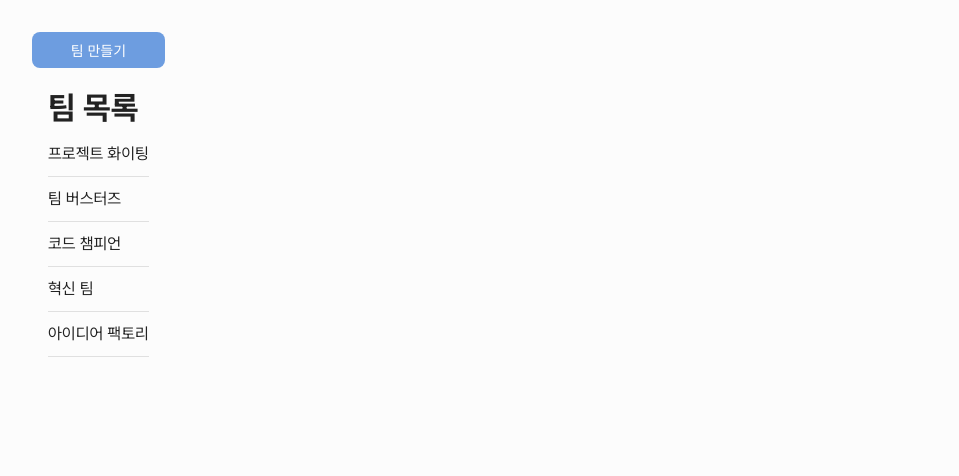
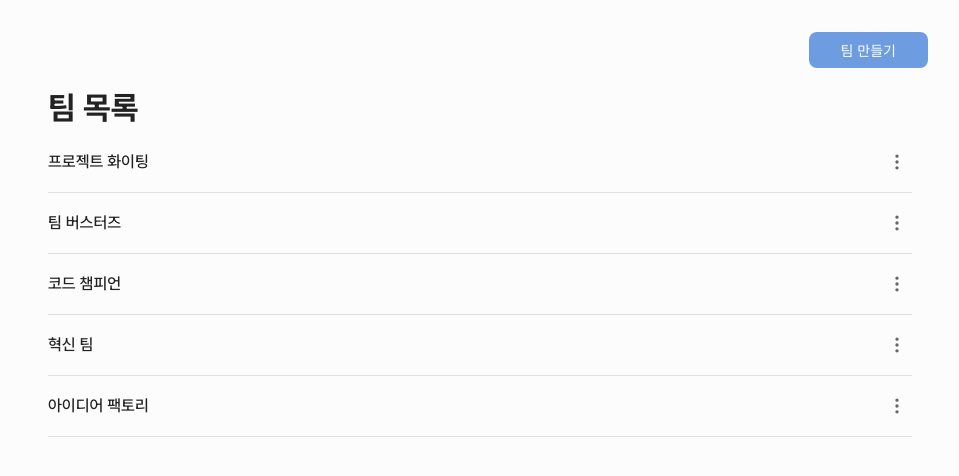
Before and after one commit to supercoding-aico/frontend, a React (Create React App) app: page /team in a window 1280 px wide. Shown: the top 476 px of the page, without its empty margins (320-1279 px from the left). Built offline with nearby package versions, Linux system fonts and the light colour scheme.

Commit message:
UI: 팀 목록 수정

```diff
--- a/package.json
+++ b/package.json
@@ -17,6 +17,7 @@
     "react": "^19.0.0",
     "react-dom": "^19.0.0",
     "react-feather": "^2.0.10",
+    "react-icons": "^5.5.0",
     "react-redux": "^9.2.0",
     "react-router-dom": "^7.1.5",
     "react-scripts": "5.0.1",
--- a/src/components/common/Modal.jsx
+++ b/src/components/common/Modal.jsx
@@ -21,12 +21,12 @@ const Modal = ({ children, onClose, onClick }) => {
         {children}
         <footer className='modal__footer'>
           {onClose && (
-            <Button type='button' theme='cancel' onClick={onClose}>
+            <Button type='button' theme='primary' onClick={onClose}>
               취소
             </Button>
           )}
           {onClick && (
-            <Button type='button' theme='primary' onClick={onClick}>
+            <Button type='button' theme='accent' onClick={onClick}>
               확인
             </Button>
           )}
--- a/src/components/team-page/TeamCreate.jsx
+++ b/src/components/team-page/TeamCreate.jsx
@@ -25,7 +25,7 @@ const TeamCreate = () => {
   };
   return (
     <div className='team-create'>
-      <Button type='button' theme='accent' isFull={true} onClick={handleCreateTeam}>
+      <Button type='button' theme='accent' onClick={handleCreateTeam}>
         팀 만들기
       </Button>
 
--- a/src/components/team-page/TeamList.jsx
+++ b/src/components/team-page/TeamList.jsx
@@ -1,8 +1,11 @@
+import { useState } from 'react';
+import { useNavigate } from 'react-router-dom';
 import P from '@components/common/P';
 import '@styles/components/team-page/team-list.scss';
-import { useNavigate } from 'react-router-dom';
+import { FiMoreVertical } from 'react-icons/fi';
+import Modal from '@components/common/Modal';
+import FormInput from '@components/common/FormInput';
 
-// mock data
 const teamsData = [
   { teamId: 1, name: '프로젝트 화이팅' },
   { teamId: 2, name: '팀 버스터즈' },
@@ -13,9 +16,36 @@ const teamsData = [
 
 const TeamList = () => {
   const navigate = useNavigate();
+  const [dropdownOpen, setDropdownOpen] = useState(null);
+  const [editModalOpen, setEditModalOpen] = useState(false);
+  const [selectedTeam, setSelectedTeam] = useState(null);
+  const [editedName, setEditedName] = useState('');
 
   const handleTitleClick = (team) => {
     navigate(`/team/detail/${team.teamId}`);
+  };
+
+  const toggleDropdown = (teamId) => {
+    setDropdownOpen(dropdownOpen === teamId ? null : teamId);
+  };
+
+  const handleEditTeam = (team) => {
+    setSelectedTeam(team);
+    setEditModalOpen(true);
+    setDropdownOpen(null);
+  };
+
+  const handleDeleteTeam = (teamId) => {
+    console.log(`팀 삭제: ${teamId}`);
+    setDropdownOpen(null);
+  };
+
+  const handleEditedNameSend = () => {
+    setEditModalOpen(false);
+  };
+
+  const handleTeamNameChange = (e) => {
+    setEditedName(e.target.value);
   };
 
   return (
@@ -26,8 +56,31 @@ const TeamList = () => {
           <span className='team-list-item__title' onClick={() => handleTitleClick(team)}>
             {team.name}
           </span>
+
+          <FiMoreVertical
+            className='team-list-item__menu'
+            onClick={() => toggleDropdown(team.teamId)}
+          />
+
+          {dropdownOpen === team.teamId && (
+            <div className='team-list-item__dropdown'>
+              <button onClick={() => handleEditTeam(team)}>팀 수정</button>
+              <button onClick={() => handleDeleteTeam(team.teamId)}>팀 삭제</button>
+            </div>
+          )}
         </div>
       ))}
+
+      {/* 팀 수정 모달 */}
+      {editModalOpen && (
+        <Modal
+          team={selectedTeam}
+          onClose={() => setEditModalOpen(false)}
+          onClick={handleEditedNameSend}
+        >
+          <FormInput label='팀 이름' type='text' onChange={handleTeamNameChange} />
+        </Modal>
+      )}
     </div>
   );
 };
--- a/src/styles/components/common/button.scss
+++ b/src/styles/components/common/button.scss
@@ -15,11 +15,6 @@
     cursor: not-allowed;
   }
 
-  // 임시로 넣어놓음
-  &--cancel {
-    background-color: $color-secondary;
-  }
-
   &--full {
     width: 100%;
   }
--- a/src/styles/components/team-page/team-create.scss
+++ b/src/styles/components/team-page/team-create.scss
@@ -1,3 +1,4 @@
 .team-create {
   display: flex;
+  justify-content: end;
 }
--- a/src/styles/components/team-page/team-list.scss
+++ b/src/styles/components/team-page/team-list.scss
@@ -1,14 +1,59 @@
 .team-list {
+  width: 70vw;
   padding: 1rem;
 
   &-item {
     display: flex;
     align-items: center;
+    justify-content: space-between;
     border-bottom: 1px solid #e0e0e0;
+    padding: 8px 0;
+    position: relative;
 
     &__title {
-      margin: 10px 0 10px 0;
+      margin: 10px 0;
       cursor: pointer;
+      font-size: 16px;
+      font-weight: 500;
+
+      &:hover {
+        color: #007bff;
+      }
+    }
+
+    &__menu {
+      cursor: pointer;
+      font-size: 30px;
+      color: #666;
+      padding: 5px;
+    }
+
+    &__dropdown {
+      position: absolute;
+      right: 10px;
+      top: 30px;
+      background: white;
+      border: 1px solid #ddd;
+      border-radius: 4px;
+      box-shadow: 2px 2px 5px rgba(0, 0, 0, 0.2);
+      padding: 5px;
+      width: 120px;
+      z-index: 10;
+
+      button {
+        display: block;
+        width: 100%;
+        padding: 8px;
+        background: none;
+        border: none;
+        text-align: left;
+        font-size: 14px;
+        cursor: pointer;
+
+        &:hover {
+          background: #f5f5f5;
+        }
+      }
     }
   }
 }
```
Also changed, not shown: 1 other file (tests, documents, lock files or other folders).
